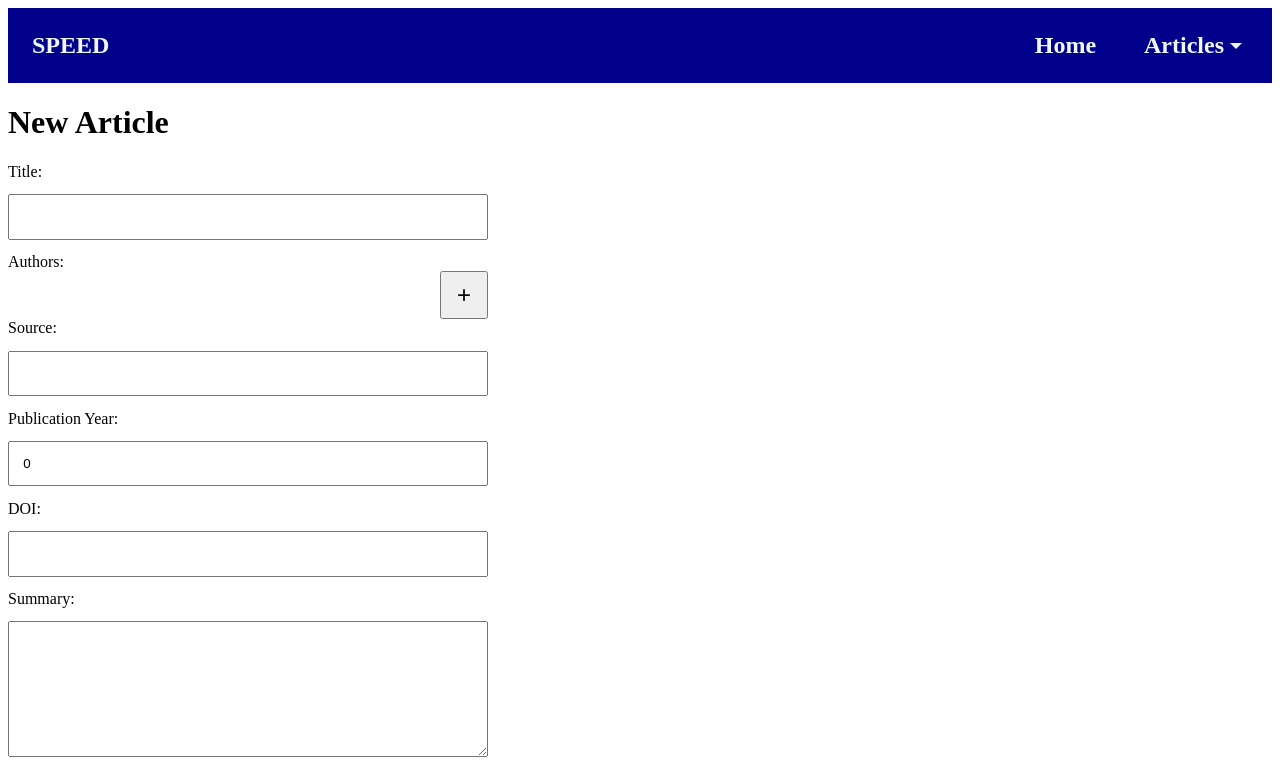
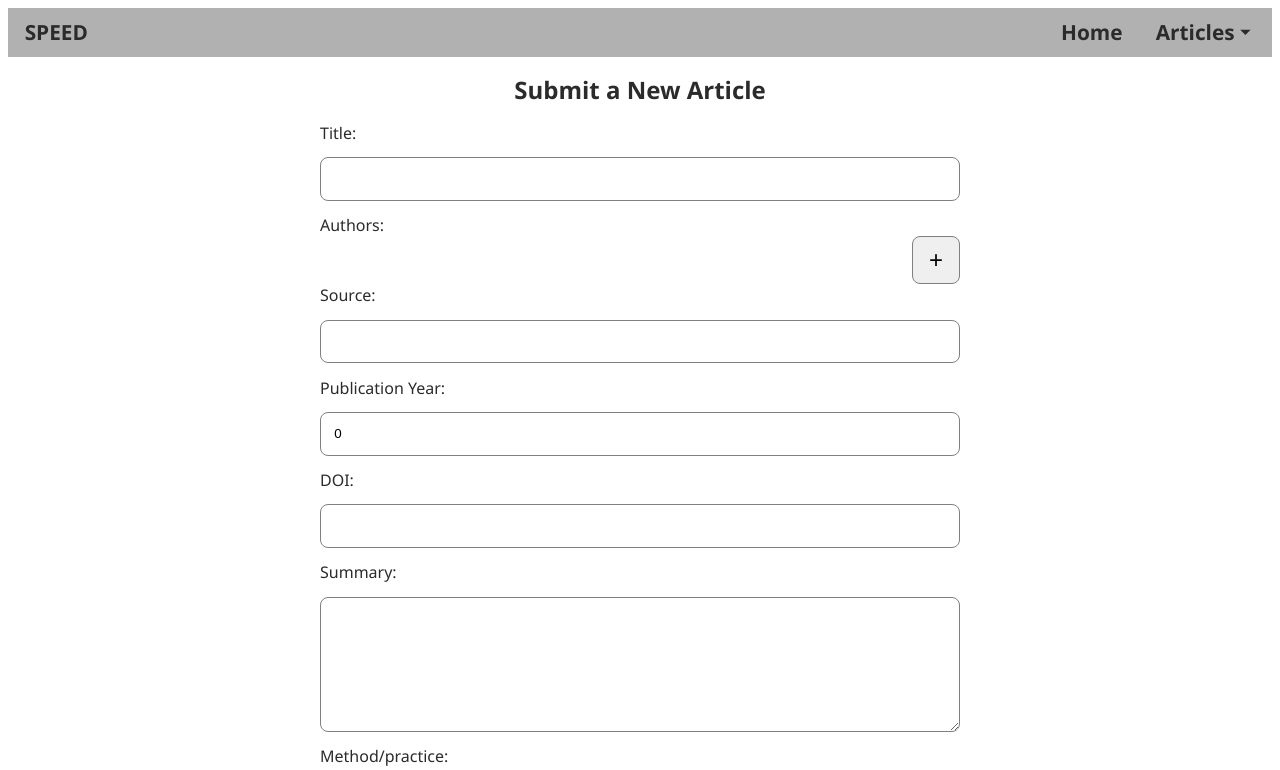
Before and after one commit to leo-r-jia/SPEED, a Next.js app in the folder frontend/: page /articles/new in a window 1280 px wide. Shown: the top 770 px of the page. Built offline with nearby package versions, Linux system fonts and the light colour scheme.

Commit message:
Started redesigning nav bar and new form page

```diff
--- a/frontend/src/components/nav/Nav.module.scss
+++ b/frontend/src/components/nav/Nav.module.scss
@@ -1,113 +1,70 @@
 .navbar {
-
     display: flex;
-
     position: relative;
-
     top: 0;
-
     flex-direction: row;
-
     width: 100%;
-
-    background-color: darkblue;
-
+    padding: 0.5em 0;
+    margin: 0;
+    background-color: #b1b1b1;
     align-items: center;
-
-    color: aliceblue;
-
-    font-size: 1.5em;
-
+    color: #2b2b2b;
+    font-family: 'Segoe UI', Tahoma, Geneva, Verdana, sans-serif;
+    font-size: 1.3em;
     font-weight: bold;
-
     transition: top 0.5s;
-
     height: fit-content;
-
 }
 
-
-
 .hide {
-
     top: -3em;
-
 }
 
-
+.heading {
+    font-size: 1.5em !important;
+}
 
 .navitem {
-
     position: relative;
-
-    padding: 1em;
-
+    padding: 0em 0.8em;
     width: auto;
-
     display: flex;
-
     flex-direction: row;
-
     align-items: center;
-
     cursor: default;
-
     white-space: nowrap;
-
 }
 
-
-
 .clickable {
-
     @extend .navitem;
-
     cursor: pointer;
-
 }
 
-
-
 .clickable:hover {
-
-    backdrop-filter: brightness(50%);
-
+    backdrop-filter: brightness(90%);
+    transition: all 0.3s;
 }
 
-
-
 .dropdown_container {
-
     visibility: hidden;
-
     display: flex;
-
     flex-direction: column;
-
-    background-color: darkblue;
-
+    background-color: #b1b1b1;
     position: absolute;
-
     top: 100%;
-
     right: 0;
-
 }
-
-
 
 .dropdown:hover {
     cursor: pointer;
-    backdrop-filter: brightness(50%);
+    backdrop-filter: brightness(90%);
+
     .dropdown_container {
         visibility: visible;
+        transition: all 0.3s;
     }
 }
 
-
-
 .end {
-
     margin-left: auto;
-
 }
--- a/frontend/src/pages/articles/new.tsx
+++ b/frontend/src/pages/articles/new.tsx
@@ -71,8 +71,8 @@ const NewDiscussion = () => {
 
     // Return the full form
     return (
-        <div className="container">
-            <h1>New Article</h1>
+        <div className={formStyles.container}>
+            <h1>Submit a New Article</h1>
             <form className={formStyles.form} onSubmit={submitNewArticle}>
                 <label htmlFor="title">Title:</label>
                 <input
--- a/frontend/src/styles/Form.module.scss
+++ b/frontend/src/styles/Form.module.scss
@@ -1,7 +1,24 @@
+.container {
+    display: flex;
+    align-items: center;
+    flex-direction: column;
+}
+
+.container label,
+.container h1 {
+    font-family: 'Segoe UI', Tahoma, Geneva, Verdana, sans-serif;
+    color: #2b2b2b;
+}
+
+.container h1 {
+    font-size: 1.5em;
+}
+
 .form {
     display: flex;
     flex-direction: column;
-    max-width: 30em;
+    max-width: 50em;
+    min-width: 40em;
 }
 
 .formItem {
@@ -14,6 +31,39 @@
     @extend .formItem;
     min-height: 8em;
     resize: vertical;
+}
+
+.container input,
+.container .formTextArea {
+    border: 1px #808080 solid;
+    border-radius: 0.5rem;
+    border: none none;
+}
+
+.container input:hover,
+.container .formTextArea:hover {
+    background-color: #00000010;
+    border-color: #3c4170;
+    transition: all 0.3s;
+}
+
+.container button {
+    border: 1px #808080 solid;
+    border-radius: 0.5rem;
+}
+
+.container button:hover {
+    background-color: #00000023;
+    border-color: #3c4170;
+    transition: all 0.3s;
+    cursor: pointer;
+}
+
+.container input:active,
+.container .formTextArea:active {
+    border-color: none;
+    border-color: rgb(240, 13, 13);
+    transition: all 0.3s ease-in-out;
 }
 
 .arrayItem {
```
Also changed, not shown: frontend/src/components/PopulatedNavBar.tsx (+0 -14 lines).
